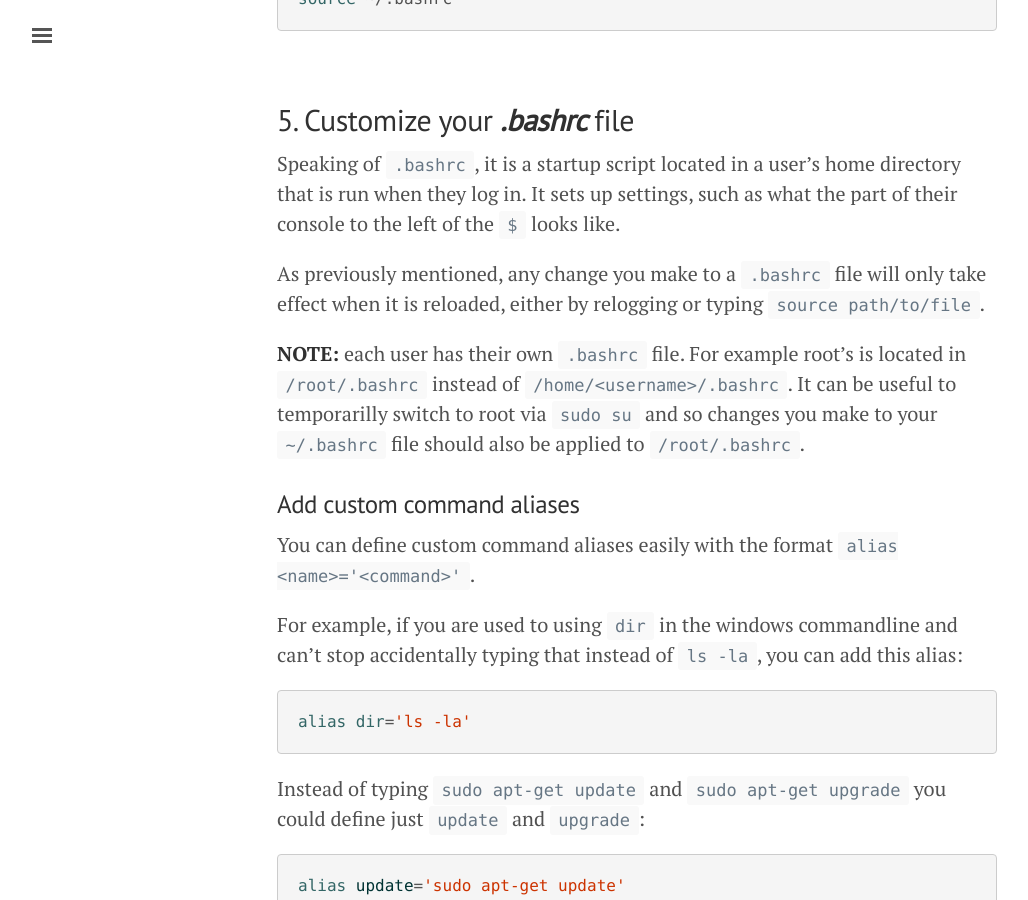
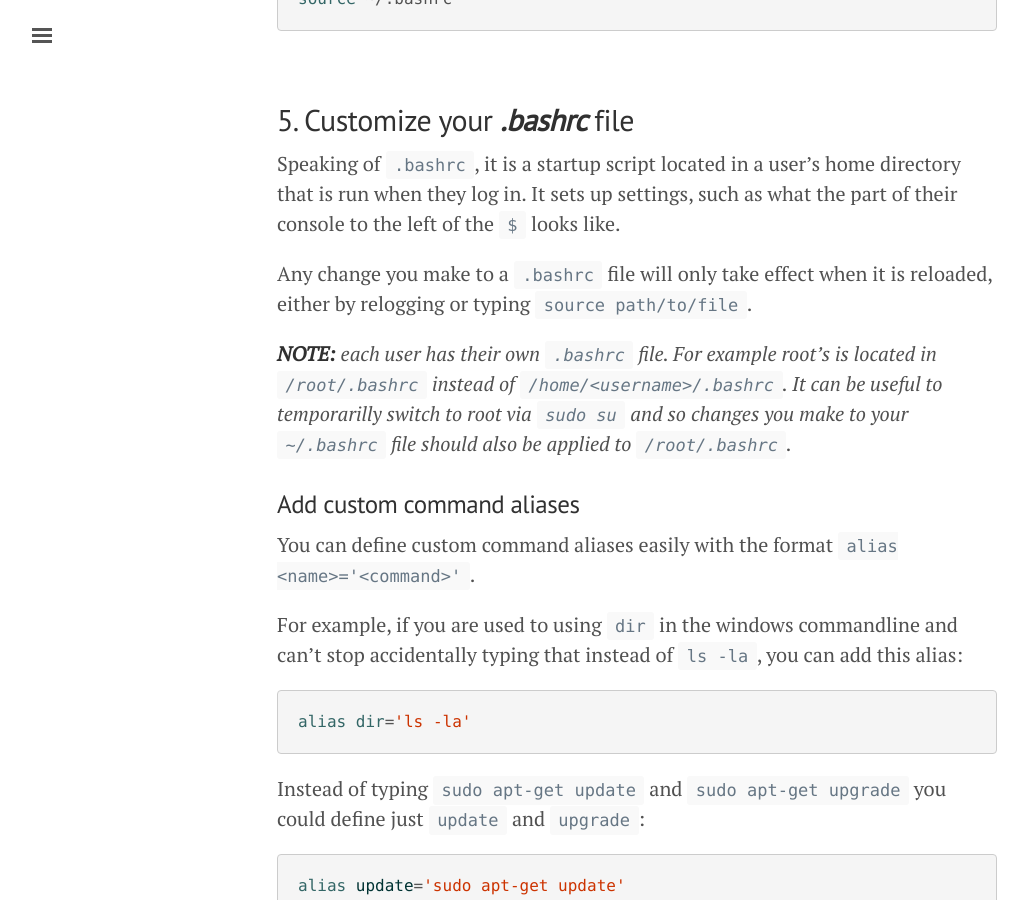
Before and after one commit to JohannesMP/com.johannesmp.blog, a Jekyll site: the page built from _posts/2017-02-12-SSH-Workflow-tips.md, in a window 1280 px wide and 900 px high, scrolled down 9567 px. Shown: the whole window, without its empty margins (3-1031 px from the left). Built offline with Jekyll 4.4.1, drawn with Linux system fonts in a browser that asks for light colours; nearby versions of some CDN libraries; comment, search, counter and statistics services are not loaded.

Commit message:
Updated 2017-02-12-SSH-Workflow-tips.md

```diff
--- a/_posts/2017-02-12-SSH-Workflow-tips.md
+++ b/_posts/2017-02-12-SSH-Workflow-tips.md
@@ -231,9 +231,9 @@ source ~/.bashrc
 
 Speaking of `.bashrc`, it is a startup script located in a user's home directory that is run when they log in. It sets up settings, such as what the part of their console to the left of the `$` looks like.
 
-As previously mentioned, any change you make to a `.bashrc` file will only take effect when it is reloaded, either by relogging or typing `source path/to/file`.
+Any change you make to a `.bashrc` file will only take effect when it is reloaded, either by relogging or typing `source path/to/file`.
 
-**NOTE:** each user has their own `.bashrc` file. For example root's is located in `/root/.bashrc` instead of `/home/<username>/.bashrc`. It can be useful to temporarilly switch to root via `sudo su` and so changes you make to your `~/.bashrc` file should also be applied to `/root/.bashrc`.
+_**NOTE:** each user has their own `.bashrc` file. For example root's is located in `/root/.bashrc` instead of `/home/<username>/.bashrc`. It can be useful to temporarilly switch to root via `sudo su` and so changes you make to your `~/.bashrc` file should also be applied to `/root/.bashrc`._
 
 
 ### Add custom command aliases
```
